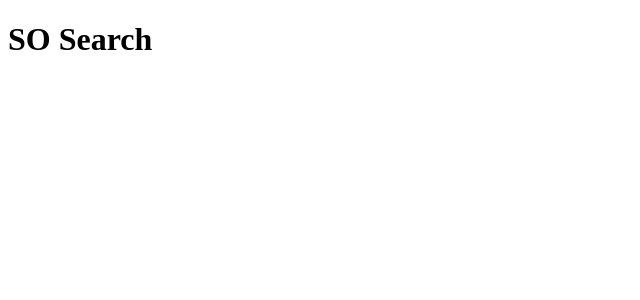
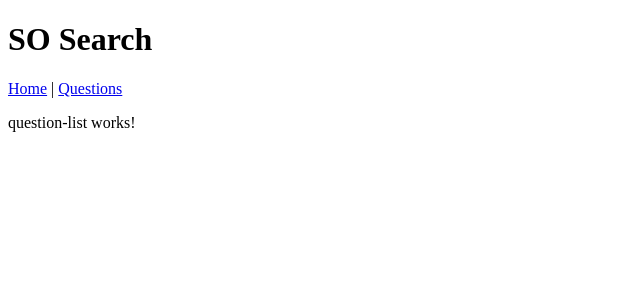
Before and after one commit to Mohayemin/so-search, an Angular app: page /question in a window 1280 px wide. Before the commit this address led to /. Shown: the top 300 px of the page, without its empty margins (0-640 px from the left). Built offline with nearby package versions, Linux system fonts and the light colour scheme.

Commit message:
add empty question list compoent

```diff
--- a/src/app/app-routing.module.ts
+++ b/src/app/app-routing.module.ts
@@ -1,8 +1,12 @@
 import { NgModule } from '@angular/core';
 import { Routes, RouterModule } from '@angular/router';
+import { QuestionListComponent } from './question-list/question-list.component';
 
 
-const routes: Routes = [];
+const routes: Routes = [{
+  path: 'question',
+  component: QuestionListComponent
+}];
 
 @NgModule({
   imports: [RouterModule.forRoot(routes)],
--- a/src/app/app.component.html
+++ b/src/app/app.component.html
@@ -2,5 +2,10 @@
 <h1>
     SO Search
 </h1>
+<div>
+    <a routerLink=''>Home</a> |
+    <a routerLink='question'>Questions</a>
+</div>
+<router-outlet>
 
-<router-outlet></router-outlet>
+</router-outlet>
--- a/src/app/app.module.ts
+++ b/src/app/app.module.ts
@@ -3,10 +3,12 @@ import { NgModule } from '@angular/core';
 
 import { AppRoutingModule } from './app-routing.module';
 import { AppComponent } from './app.component';
+import { QuestionListComponent } from './question-list/question-list.component';
 
 @NgModule({
   declarations: [
-    AppComponent
+    AppComponent,
+    QuestionListComponent
   ],
   imports: [
     BrowserModule,
--- /dev/null
+++ b/src/app/question-list/question-list.component.html
@@ -0,0 +1 @@
+<p>question-list works!</p>
--- /dev/null
+++ b/src/app/question-list/question-list.component.ts
@@ -0,0 +1,15 @@
+import { Component, OnInit } from '@angular/core';
+
+@Component({
+  selector: 'ss-question-list',
+  templateUrl: './question-list.component.html',
+  styleUrls: ['./question-list.component.scss']
+})
+export class QuestionListComponent implements OnInit {
+
+  constructor() { }
+
+  ngOnInit() {
+  }
+
+}
```
Also changed, not shown: src/app/question-list/question-list.component.scss (added).
